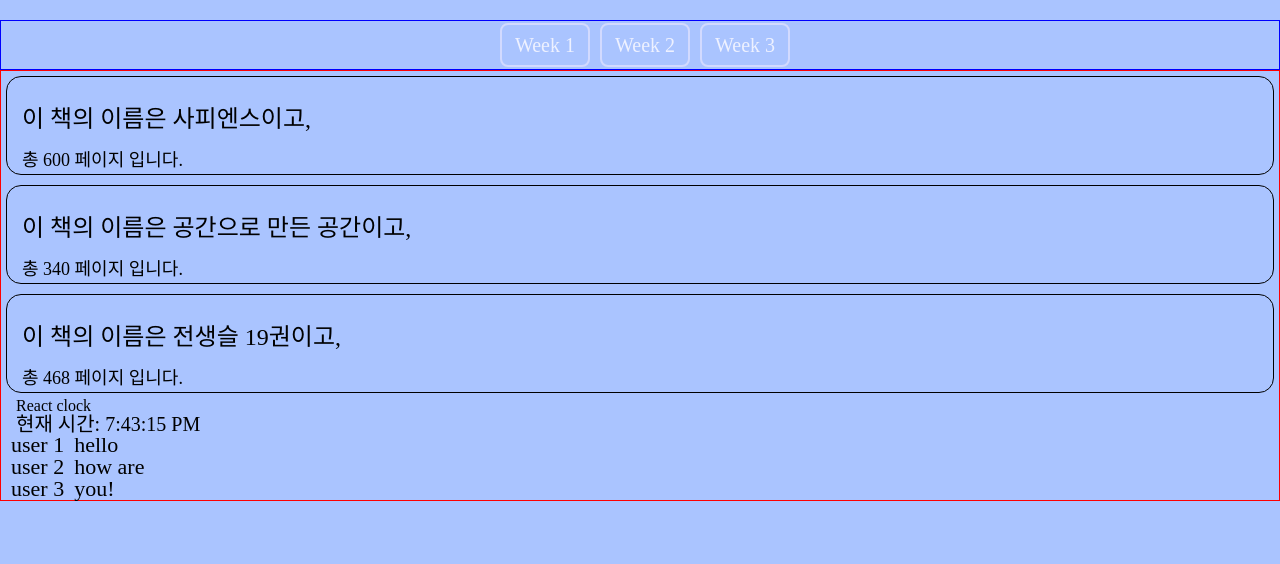
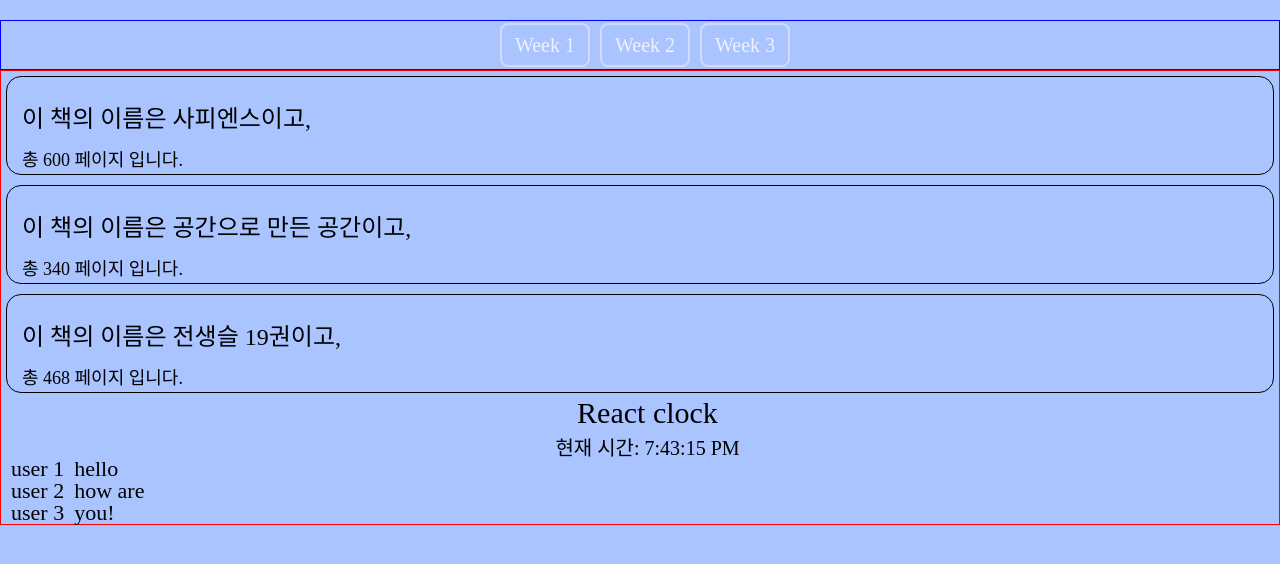
Before and after one commit to PastelBlue4/react_study, a React (Create React App) app: page / in a window 1280 px wide. Shown: the top 564 px of the page. Built offline with nearby package versions, Linux system fonts and the light colour scheme.

Commit message:
[feat] clock components contaioner

```diff
--- a/src/week1/components/Clock.js
+++ b/src/week1/components/Clock.js
@@ -2,13 +2,21 @@ import { useEffect, useState } from "react";
 import styled from "styled-components";
 
 function Clock() {
+  const ClockContainer = styled.div`
+    display: flex;
+    flex-direction: column;
+    align-items: center;
+  `;
+
   const Title = styled.h1`
     font-weight: 500;
     margin-left: 15px;
+    font-size: 30px;
   `;
   const Time = styled.h2`
     font-size: 20px;
     margin-left: 15px;
+    margin-top: 10px;
   `;
 
   const [time, setTime] = useState();
@@ -21,8 +29,10 @@ function Clock() {
   }, []);
   return (
     <>
-      <Title>React clock</Title>
-      <Time>현재 시간: {time}</Time>
+      <ClockContainer>
+        <Title>React clock</Title>
+        <Time>현재 시간: {time}</Time>
+      </ClockContainer>
     </>
   );
 }
```
